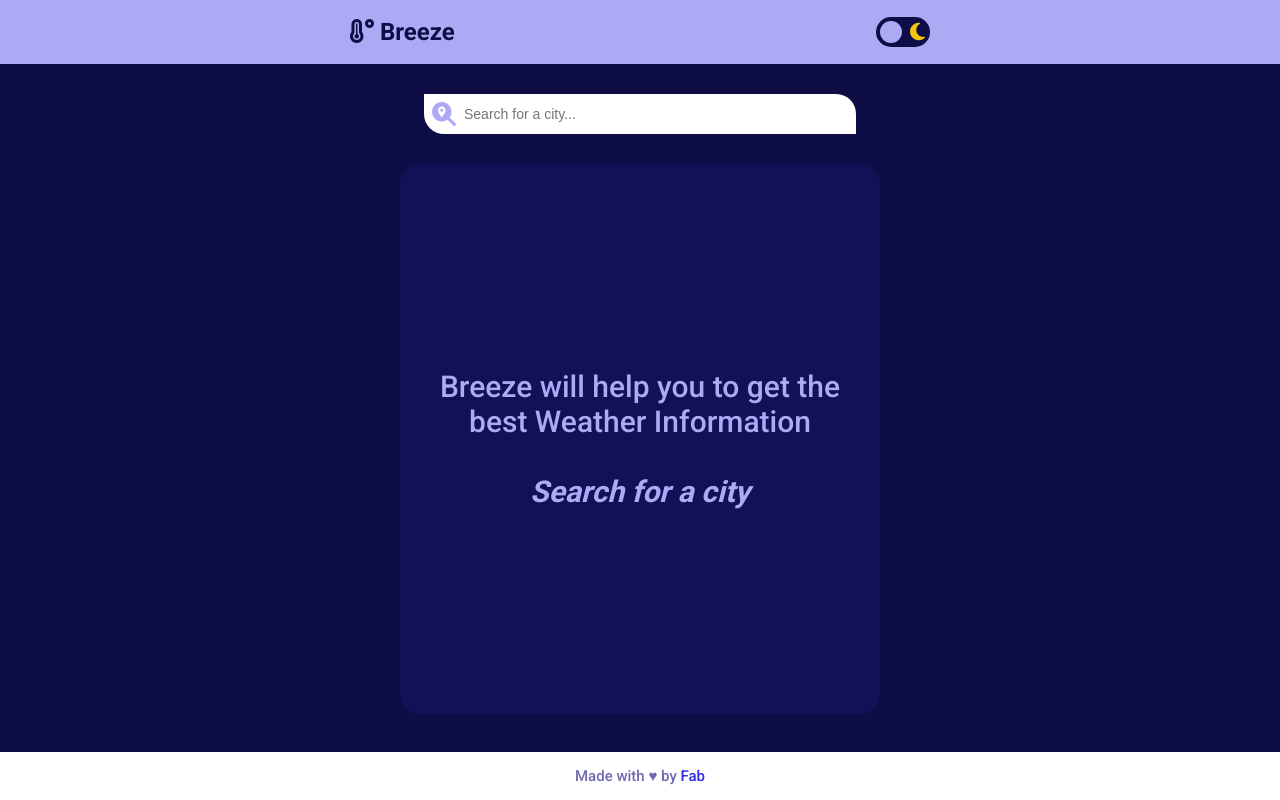
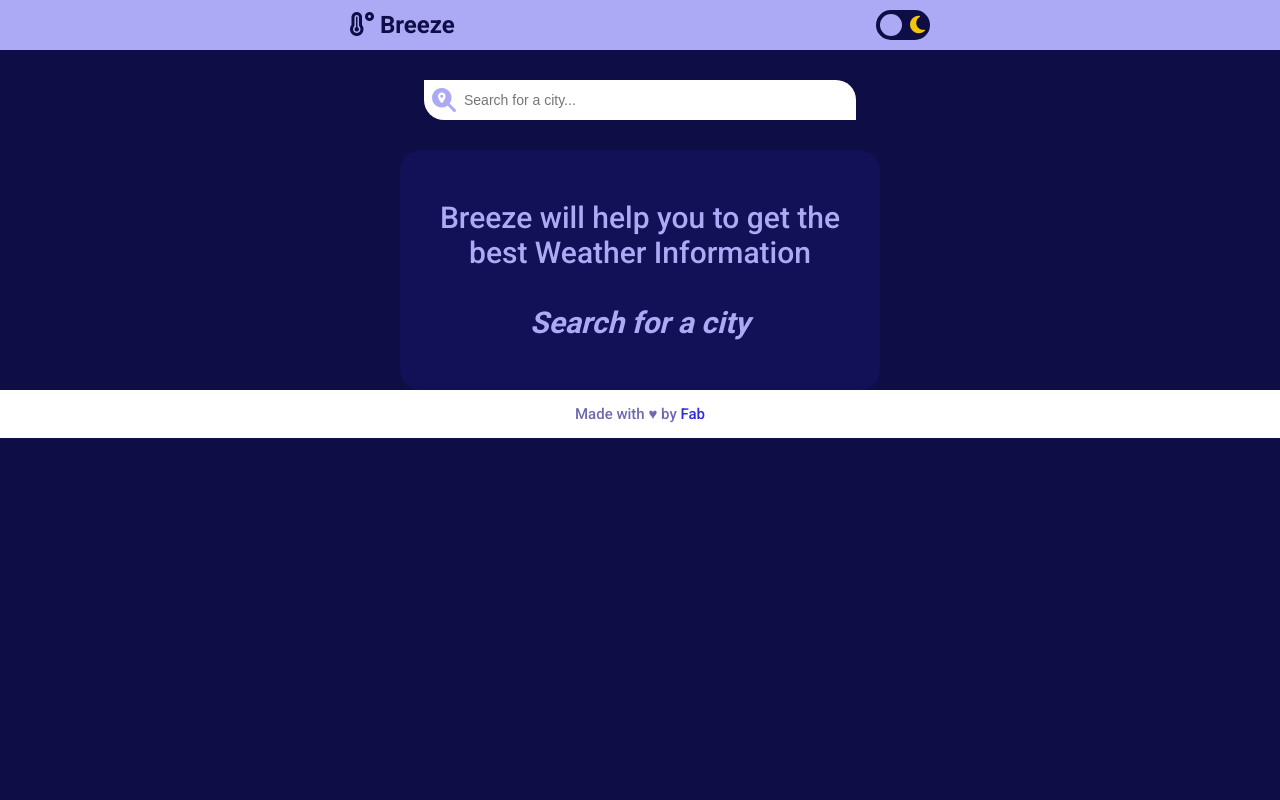
Before and after one commit to fabcodingzest/Weather-App, a website built with webpack: page src/template.html in a window 1280 px wide. Built offline with nearby package versions, Linux system fonts and the light colour scheme; no server answers.

Commit message:
Layout Bug Fix try 2

```diff
--- a/src/main.css
+++ b/src/main.css
@@ -28,7 +28,7 @@ h2 {
 }
 header {
   background: var(--text);
-  height: 8vh;
+  height: 8%;
   display: flex;
   align-items: center;
 }
@@ -91,7 +91,7 @@ header {
   --text: #0e0d45;
 }
 main {
-  height: 86vh;
+  height: 86%;
   display: flex;
   flex-direction: column;
   align-items: center;
@@ -239,7 +239,7 @@ footer {
   align-items: center;
   background-color: #fff;
   font-size: 1.5rem;
-  height: 6vh;
+  height: 6%;
   color: #6e6aae;
 }
 footer a {
```
